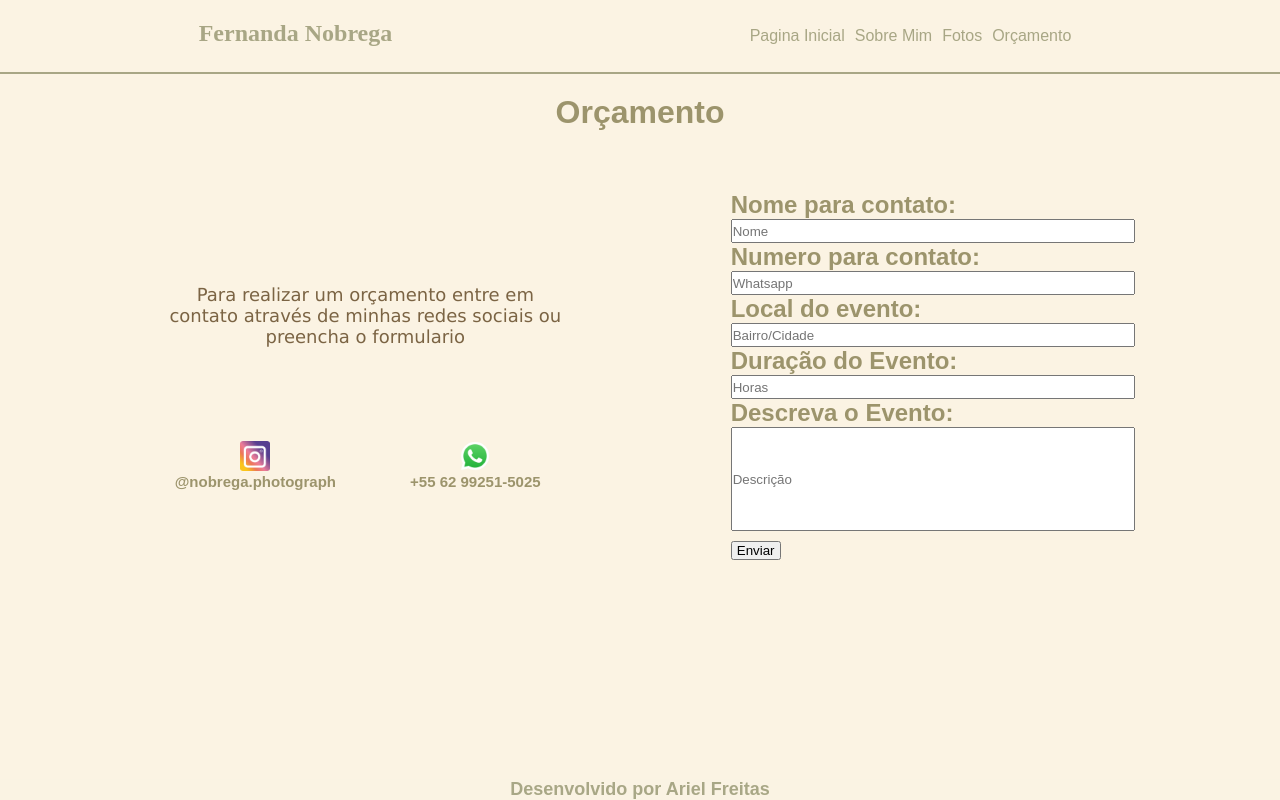
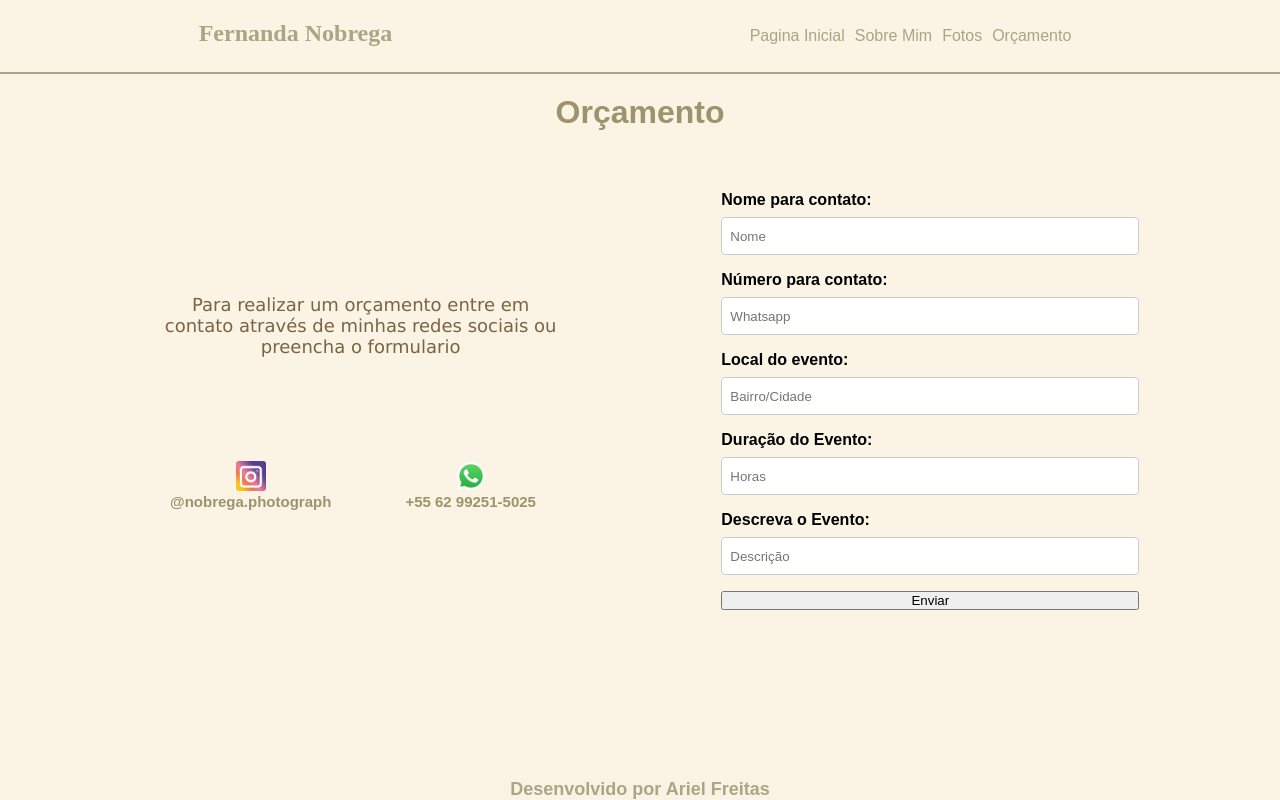
Before and after one commit to ArielFSantos/Fernanda_Nobrega, a React (Create React App) app in the folder nobrega/: page /contact in a window 1280 px wide. Built offline with nearby package versions, Linux system fonts and the light colour scheme; a web font is replaced by a local one.

Commit message:
form
melhoria no formulario

```diff
--- a/nobrega/src/components/Pages/about/about.js
+++ b/nobrega/src/components/Pages/about/about.js
@@ -7,7 +7,7 @@ function About (){
             <div className={styles.about}/>
             <h1 className={styles.title}>Olá! Eu sou a Fernanda Nóbrega</h1>
             <p className={styles.text}>
-            Uma fotógrafa apaixonada por capturar momentos autênticos e emoções verdadeiras. Desde criança, a fotografia é minha grande paixão e,
+            Uma fotógrafa goiana apaixonada por capturar momentos autênticos e emoções verdadeiras. Desde criança, a fotografia é minha grande paixão e,
             nos últimos 2 anos, tenho transformado essa paixão em uma profissão, dedicando-me a transformar sentimentos em imagens, criando memórias que você pode reviver para sempre.
             Minha missão é fazer com que cada foto conte uma história e transmita a essência de quem você é. Seja um sorriso sincero, um olhar contemplativo ou um gesto de carinho, estou aqui
             para registrar esses instantes preciosos com toda a sensibilidade que eles merecem.
--- a/nobrega/src/components/Pages/about/about.module.css
+++ b/nobrega/src/components/Pages/about/about.module.css
@@ -10,7 +10,7 @@
     box-shadow: 8px 8px 40px;
 }
 .title{
-    font-size: 50px;
+    font-size: 40px;
     padding: 40px;
     text-align: center;
     font-family: Arial, Helvetica, sans-serif;
@@ -21,7 +21,7 @@
     padding-bottom: 30px;
     font-size: 10px;
     text-align: center;
-    width: 80vw;
+    width: 85vw;
     color: var(--cor04);
     font-size: x-large;
     text-shadow: none;
--- a/nobrega/src/components/Pages/contact/contact.js
+++ b/nobrega/src/components/Pages/contact/contact.js
@@ -24,19 +24,25 @@ function Contact(){
                     </div>
                 </div>
             </aside>
-            <form action="send" className={styles.formulario}>
-                <h2>Nome para contato:</h2>
-                <input type="text" placeholder='Nome'/>
-                <h2>Numero para contato:</h2>
-                <input type="number" placeholder='Whatsapp'/>
-                <h2>Local do evento:</h2>
-                <input type="text" placeholder='Bairro/Cidade'/>
-                <h2>Duração do Evento:</h2>
-                <input type="number" placeholder='Horas'/>
-                <h2>Descreva o Evento:</h2>
-                <input className={styles.description} type="text" placeholder='Descrição' />
-                <button className={styles.button} type='submit'>Enviar</button>
+            <form>
+                <label for="nome">Nome para contato:</label>
+                <input type="text" id="nome" name="nome" placeholder="Nome"/>
+
+                <label for="telefone">Número para contato:</label>
+                <input type="tel" id="telefone" name="telefone" placeholder="Whatsapp"/>
+
+                <label for="local">Local do evento:</label>
+                <input type="text" id="local" name="local" placeholder="Bairro/Cidade"/>
+
+                <label for="duracao">Duração do Evento:</label>
+                <input type="number" id="duracao" name="duracao" placeholder="Horas"/>
+
+                <label for="descricao">Descreva o Evento:</label>
+                <input type="text" id="descricao" name="descricao" placeholder="Descrição"/>
+
+                <button type="submit">Enviar</button>
             </form>
+
         </span>
         </>
     )
--- a/nobrega/src/components/Pages/contact/contact.module.css
+++ b/nobrega/src/components/Pages/contact/contact.module.css
@@ -66,3 +66,19 @@ input{
     color: var(--cor04);
 
 }
+form {
+    display: flex;
+    flex-direction: column;
+}
+
+label {
+    margin-bottom: 8px;
+    font-weight: bold;
+}
+
+input {
+    margin-bottom: 16px;
+    padding: 8px;
+    border: 1px solid #ccc;
+    border-radius: 4px;
+}
```
